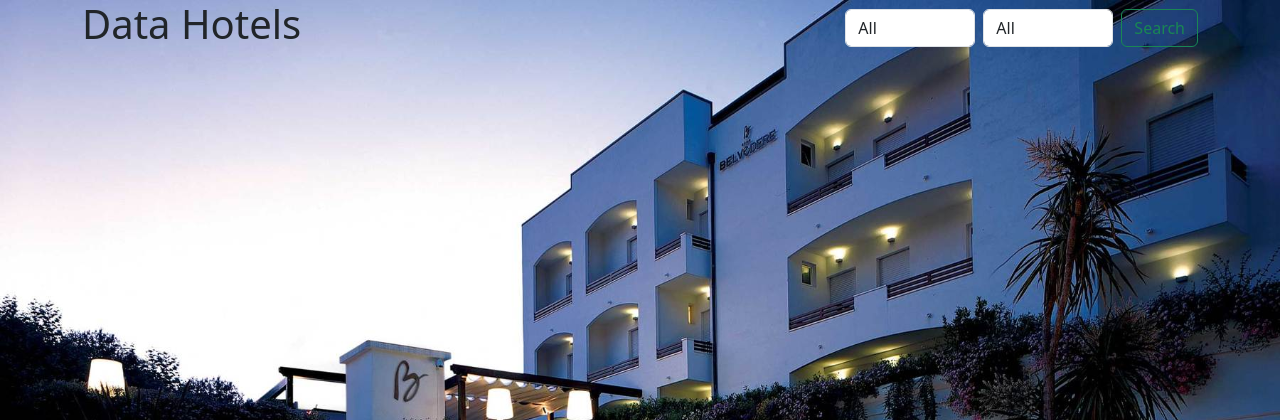
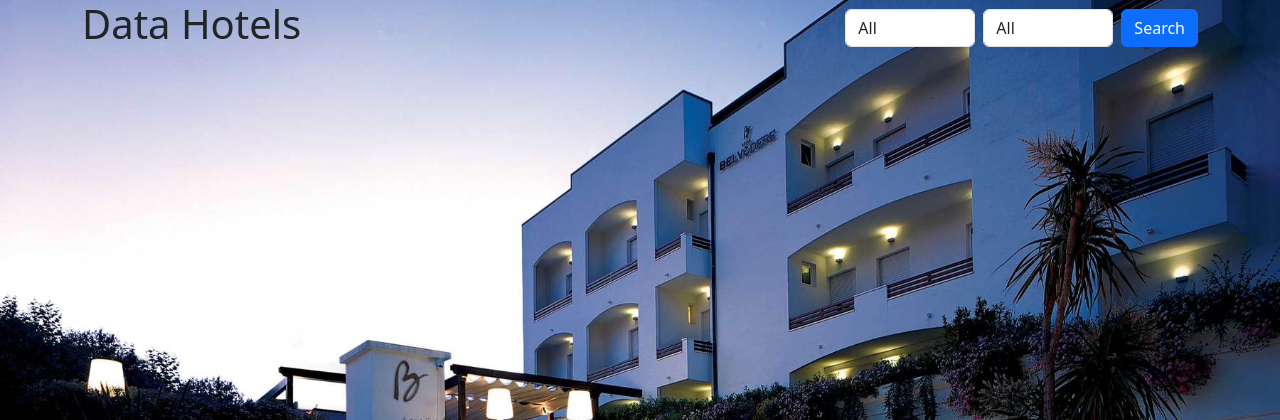
Before and after one commit to WojciechPotoniec/php-hotel, a PHP site: page /Views/header.php in a window 1280 px wide. Shown: the top 420 px of the page. Run offline with PHP 8.4, Linux system fonts and the light colour scheme.

Commit message:
minor update

```diff
--- a/Views/header.php
+++ b/Views/header.php
@@ -1,3 +1,6 @@
+<?php
+include __DIR__ . "/../controller/auth.php";
+?>
 <!DOCTYPE html>
 <html lang="en">
 
@@ -37,8 +40,7 @@
                     <option value="4">4 star</option>
                     <option value="5">5 star</option>
                 </select>
-                <button type="submit" class="btn btn-outline-success">Search</button>
+                <button type="submit" class="btn btn-primary">Search</button>
             </form>
         </div>
-
     </header>
```
